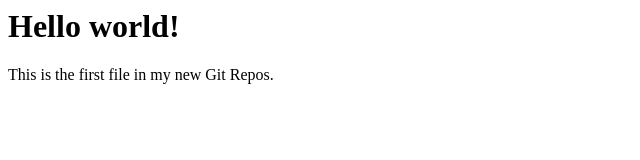
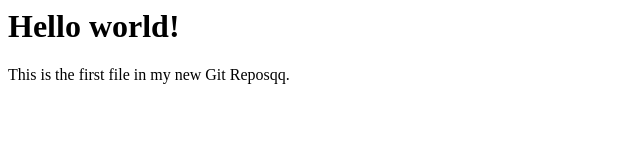
Before and after one commit to shabarinathgit/sample, a plain HTML site: page index.html in a window 1280 px wide. Shown: the full height of the page, 0-640 px from the left. Drawn offline with Linux system fonts and the light colour scheme.

Commit message:
updated index.html with emergency fix 3

```diff
--- a/index.html
+++ b/index.html
@@ -5,7 +5,7 @@
 <body>
 
 <h1>Hello world!</h1>
-<p>This is the first file in my new Git Repos.</p>
+<p>This is the first file in my new Git Reposqq.</p>
 
 </body>
 </html>
```
